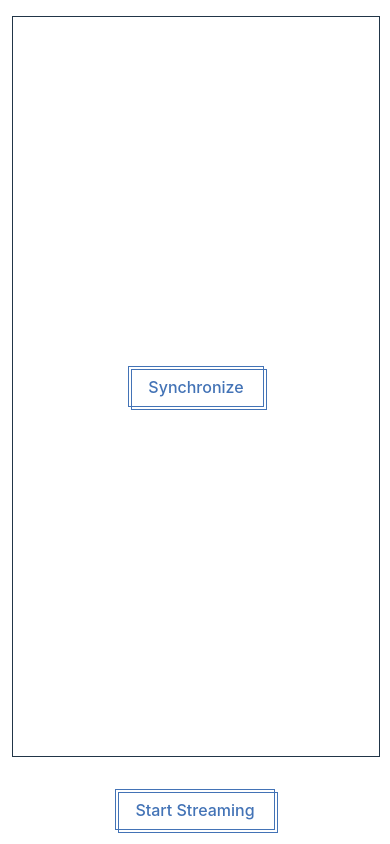
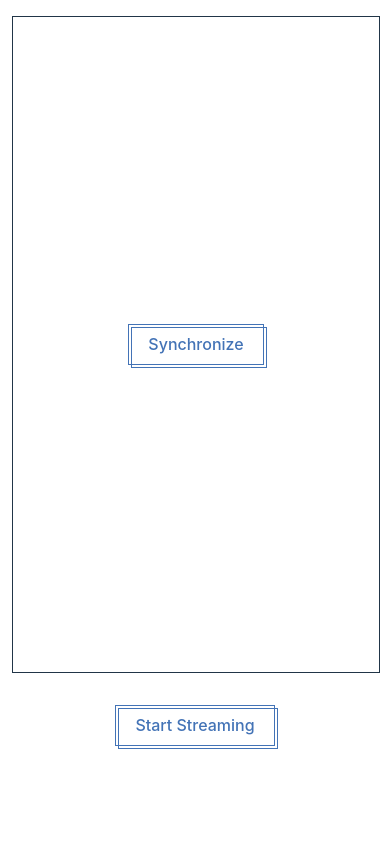
Before and after one commit to tauseefk/readable-hook, a React (Vite) app in the folder examples/: page / in a window 390 px wide. Built offline with nearby package versions, Linux system fonts and the light colour scheme.

Commit message:
fix height

```diff
--- a/examples/src/App.css
+++ b/examples/src/App.css
@@ -60,7 +60,7 @@
   min-width: 300px;
   min-height: 400px;
   height: 100svh;
-  max-height: 80svh;
+  max-height: 60svh;
   overflow-y: hidden;
 }
 
@@ -124,7 +124,7 @@
 
   .stream-output {
     height: 100svh;
-    max-height: 80svh;
+    max-height: 70svh;
   }
 }
 
--- a/examples/src/constants.ts
+++ b/examples/src/constants.ts
@@ -17,4 +17,4 @@ export const getBlockColor = (idx: number) => {
 };
 
 export const GRID_WIDTH = 16;
-export const GRID_HEIGHT = 2 * GRID_WIDTH - 3;
+export const GRID_HEIGHT = 20;
```
